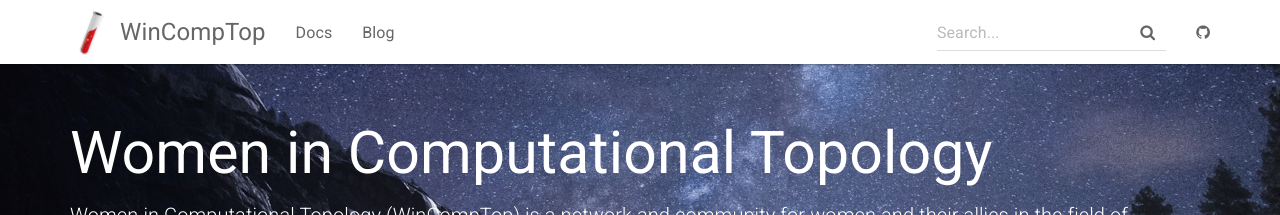
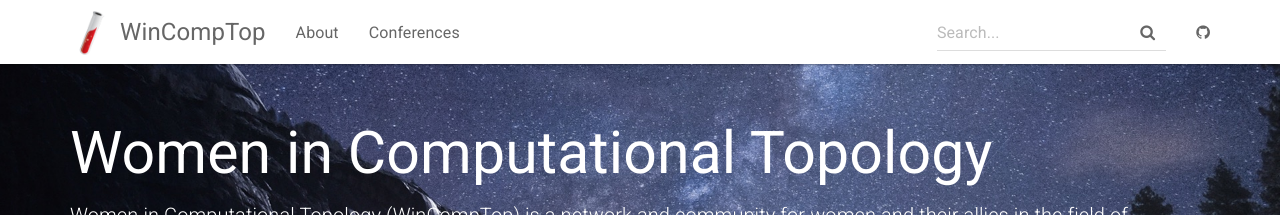
Before and after one commit to compTAG/DEI, a Jekyll site: the page built from index.html, in a window 1280 px wide. Shown: the top 215 px of the page. Built offline with Jekyll 4.4.1, drawn with Linux system fonts in a browser that asks for light colours.

Commit message:
fix navbar

```diff
--- a/_includes/topnav.html
+++ b/_includes/topnav.html
@@ -13,8 +13,8 @@
         </div>
         <div id="navbar" class="collapse navbar-collapse">
             <ul class="nav navbar-nav">
-                <li {% if page.sectionid=='docs' %} class="active" {% endif %}><a href="{{ "/docs/home/" | relative_url }}">Docs</a></li>
-                <li {% if page.sectionid=='blog' %} class="active" {% endif %}><a href="{{ site.posts.first.url | relative_url }}">Blog</a></li>
+                <li {% if page.sectionid=='about' %} class="active" {% endif %}><a href="{{ "/about/home/" | relative_url }}">About</a></li>
+                <li {% if page.sectionid=='conferences' %} class="active" {% endif %}><a href="{{ site.posts.first.url | relative_url }}">Conferences</a></li>
             </ul>
             <div class="navbar-right">
                 <form class="navbar-form navbar-left">
```
